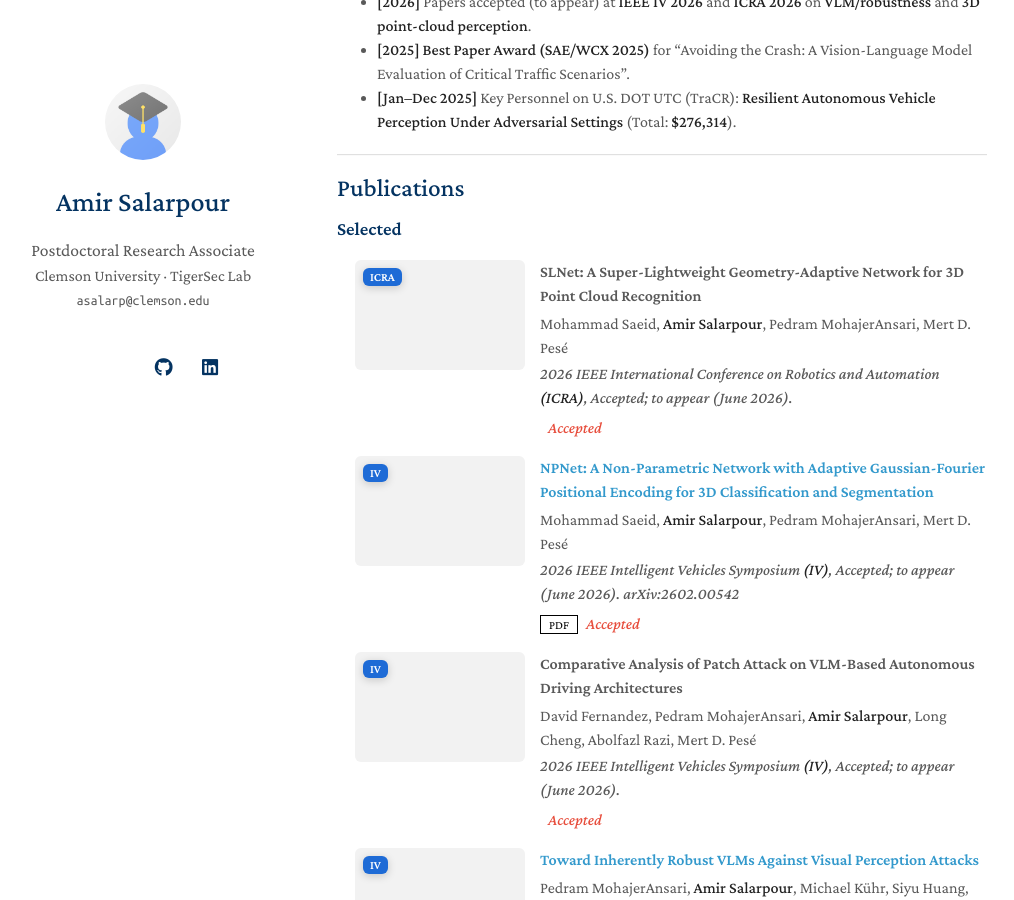
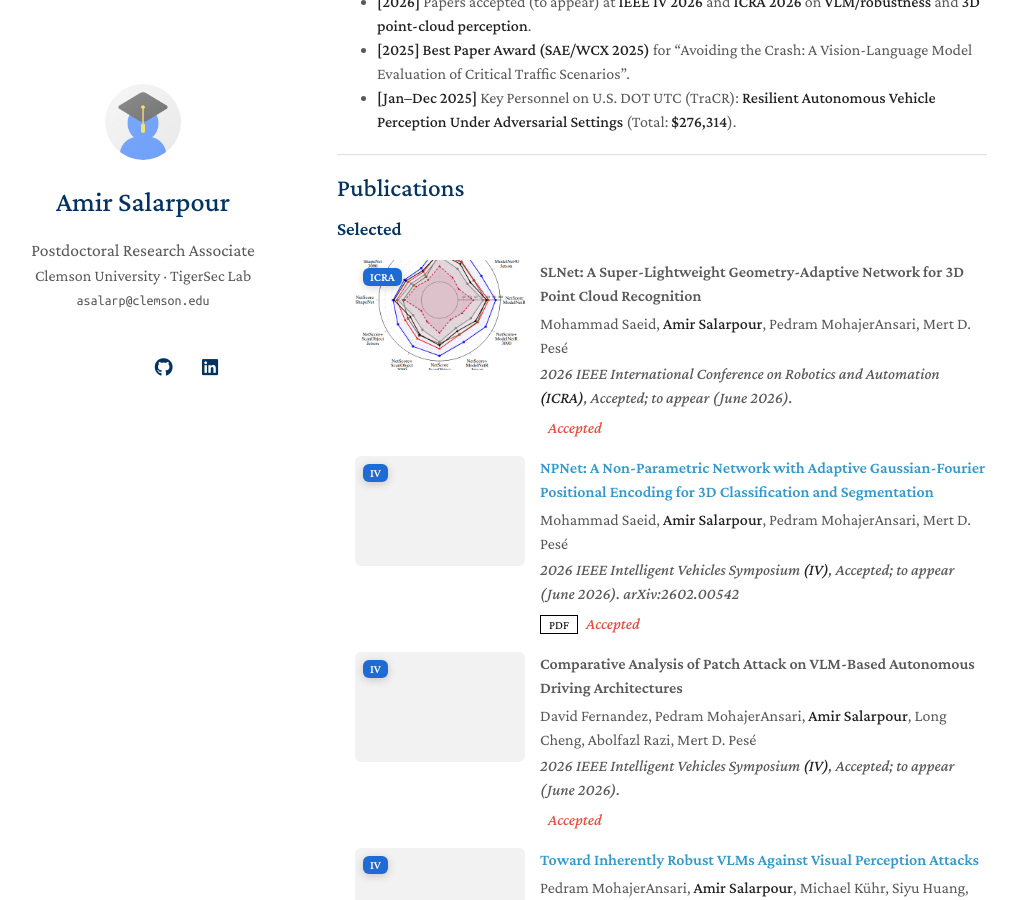
Before and after one commit to asalarpour/asalarpour.github.io, a Jekyll site: the page built from index.md, in a window 1280 px wide and 900 px high, scrolled down 1047 px. Shown: the whole window, without its empty margins (133-1147 px from the left). Built offline with Jekyll 4.4.1, drawn with Linux system fonts in a browser that asks for light colours; a style sheet for code colours, icons or effects is not loaded.

Commit message:
Update publications.yml

```diff
--- a/_data/publications.yml
+++ b/_data/publications.yml
@@ -11,7 +11,7 @@ main:
     page: ""
     bibtex: ""
     notes: "Accepted"
-    image: ""
+    image: "./assets/publications/2026_icra_slnet.png"
     selected: true
 
   - title: "NPNet: A Non-Parametric Network with Adaptive Gaussian-Fourier Positional Encoding for 3D Classification and Segmentation"
```
